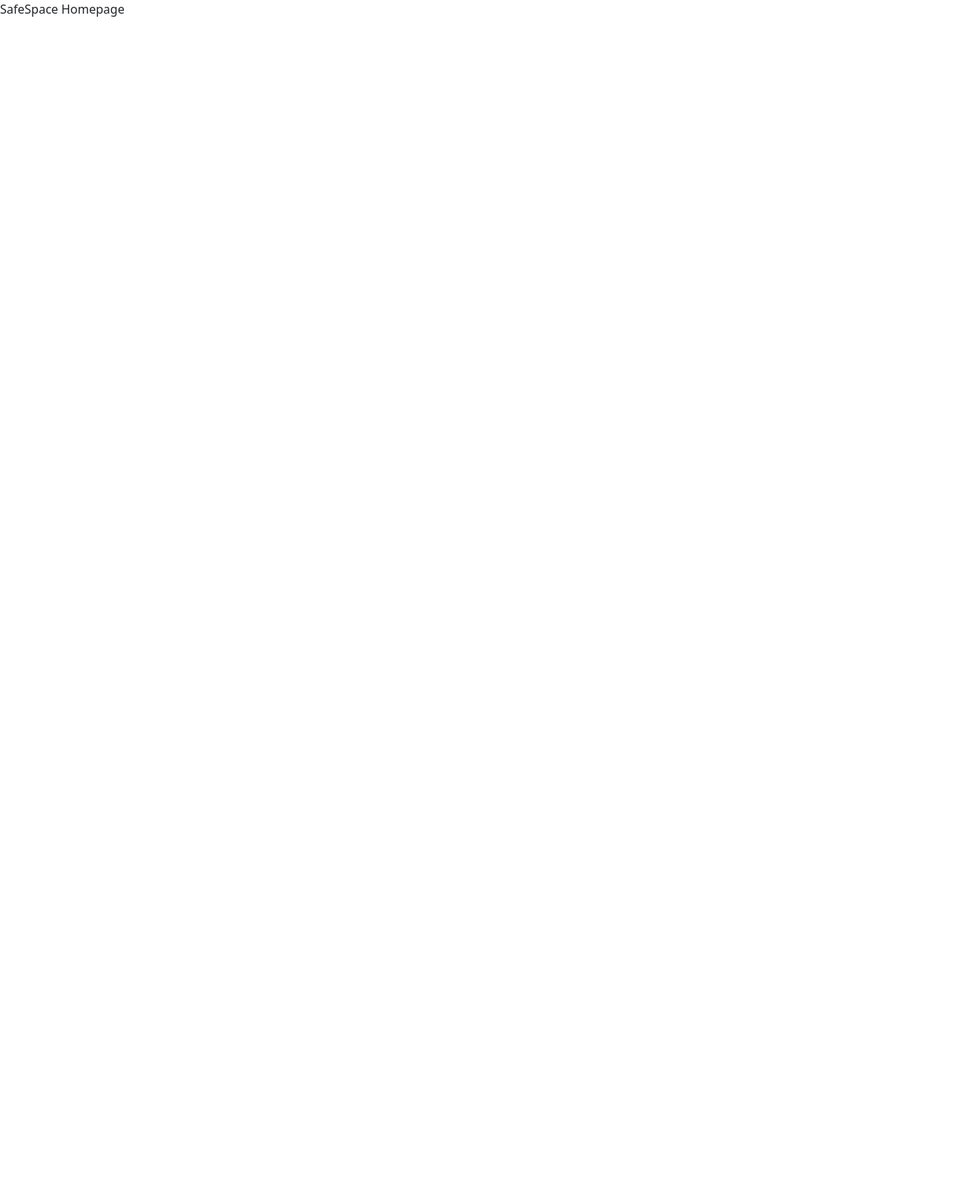
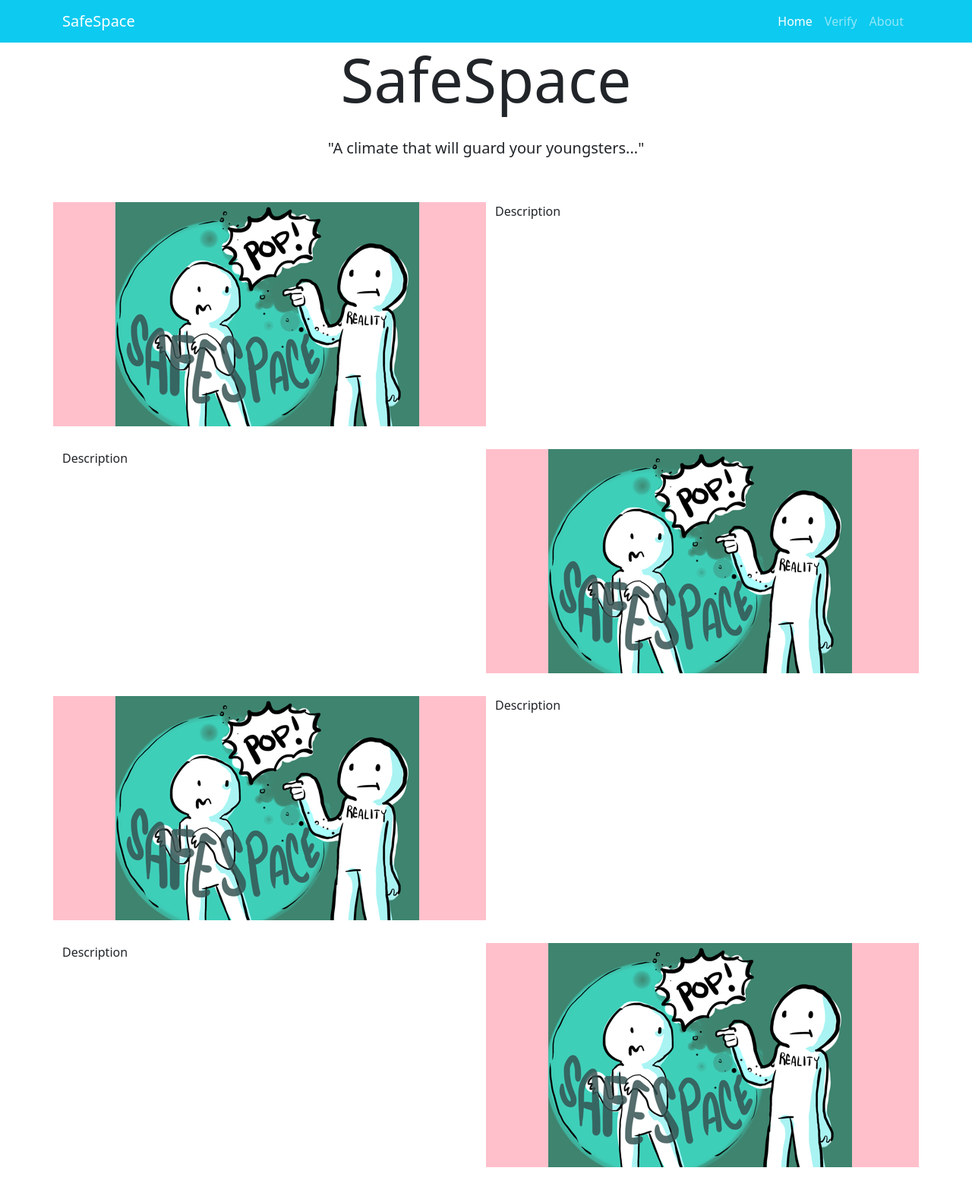
Before and after one commit to nealamendoza/CatHacks-Winter-Edition-2020, a Flask app: page / in a window 1280 px wide. Before the commit the page is almost empty. Shown: the whole page at 76% size. Before the commit the page ends 22 px from the top, so only its background shows below. Run offline with Flask 2, Linux system fonts and the light colour scheme; parts of the project's set-up code (start-up, migrations or seed data) failed here and were passed over.

Commit message:
home page outline

```diff
--- a/templates/index.html
+++ b/templates/index.html
@@ -6,6 +6,62 @@
     <link href="https://cdn.jsdelivr.net/npm/bootstrap@5.0.0-beta1/dist/css/bootstrap.min.css" rel="stylesheet" integrity="sha384-giJF6kkoqNQ00vy+HMDP7azOuL0xtbfIcaT9wjKHr8RbDVddVHyTfAAsrekwKmP1" crossorigin="anonymous">
   </head>
   <body>
-    SafeSpace Homepage
+    <nav class="navbar navbar-expand-sm navbar-dark bg-info">
+      <div class="container">
+        <a href="#" class="navbar-brand">SafeSpace</a>
+        <ul class="navbar-nav">
+          <li class="nav-item">
+            <a href="#" class="nav-link active">Home</a>
+          </li>
+          <li class="nav-item">
+            <a href="#" class="nav-link">Verify</a>
+          </li>
+          <li class="nav-item">
+            <a href="#" class="nav-link">About</a>
+          </li>
+        </ul>
+      </div>
+    </nav>
+
+    <div class="jumbotron jumbotron-fluid">
+      <div class="container">
+        <h4 class="display-1" style="text-align: center;">
+          SafeSpace
+        </h4>
+        </hr>
+        <p class="lead" style="text-align: center; padding-top: 20px; ">
+          "A climate that will guard your youngsters..."
+        </p>
+      </div>
+    </div>
+
+    <div class="container" style="padding-top: 40px;">
+      <div class="row" style="padding-bottom: 30px;">
+        <div class="col-sm-6" style="background-color: pink;">
+          <img src="/static/images/dummy.jpg" style="padding-left: 70px;"></img>
+        </div>
+        <div class="col-sm-6">Description</div>
+      </div>
+      <div class="row" style="padding-bottom: 30px;">
+        <div class="col-sm-6">Description</div>
+        <div class="col-sm-6" style="background-color: pink;">
+          <img src="/static/images/dummy.jpg" style="padding-left: 70px;"></img>
+        </div>
+      </div>
+      <div class="row" style="padding-bottom: 30px;">
+        <div class="col-sm-6" style="background-color: pink;">
+          <img src="/static/images/dummy.jpg" style="padding-left: 70px;"></img>
+        </div>
+        <div class="col-sm-6">Description</div>
+      </div>
+      <div class="row" style="padding-bottom: 30px;">
+        <div class="col-sm-6">Description</div>
+        <div class="col-sm-6" style="background-color: pink;">
+          <img src="/static/images/dummy.jpg" style="padding-left: 70px;"></img>
+        </div>
+      </div>
+    </div>
+
+
   </body>
 </html>
```
Also changed, not shown: webscraper.py (+11 -25 lines), static/images/dummy.jpg (added).
